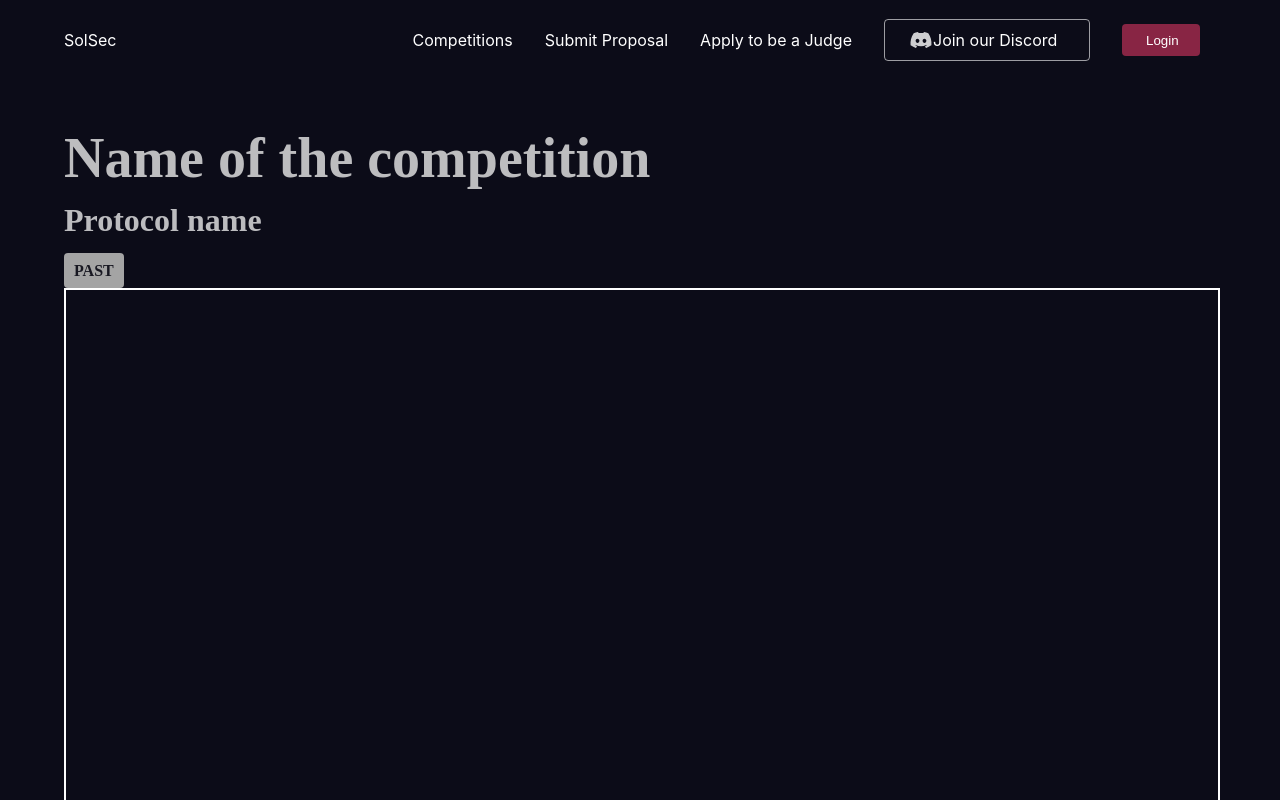
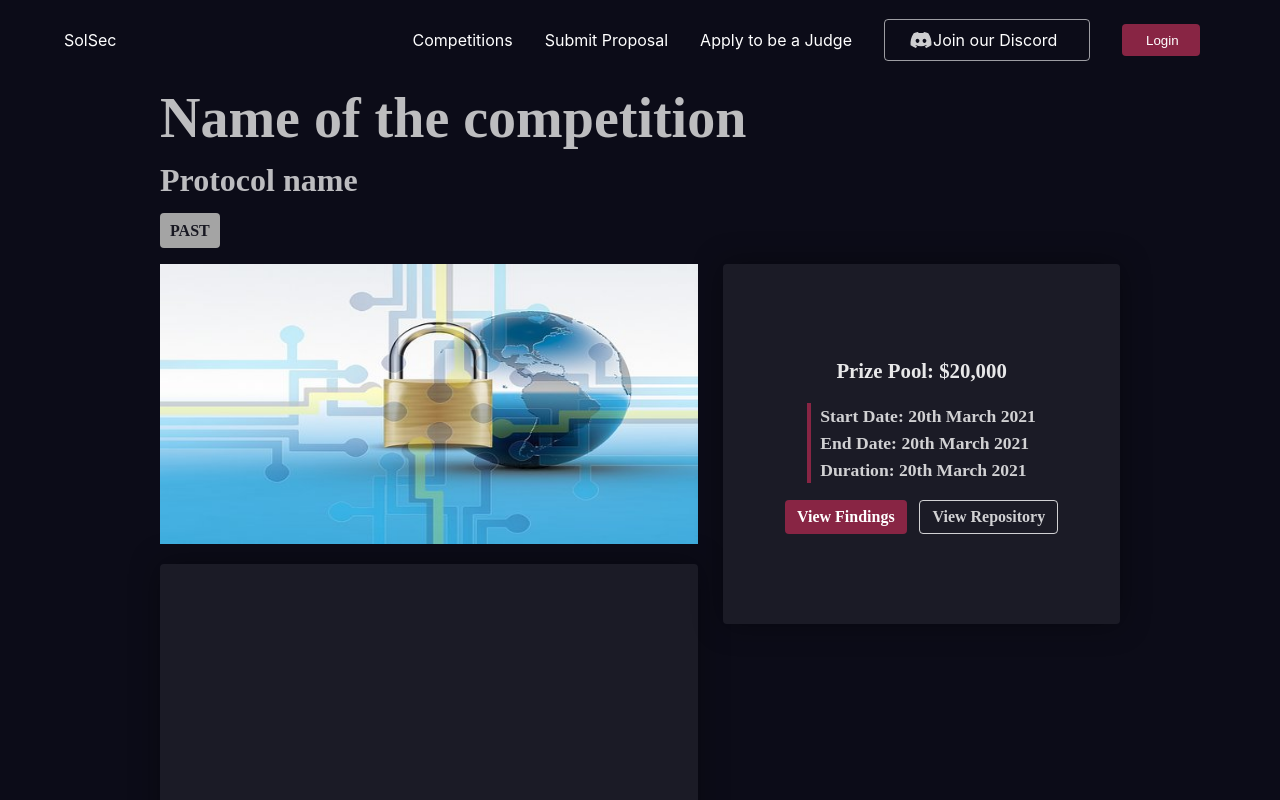
Before and after one commit to SolSec-Grizzlython/SolSec, a React (Create React App) app: page /compete in a window 1280 px wide. Shown: the top 800 px of the page. Built offline with nearby package versions, Linux system fonts and the light colour scheme.

Commit message:
compete Page Completed

```diff
--- a/src/App.js
+++ b/src/App.js
@@ -13,6 +13,7 @@ import Signup from "./Components/Forms/Signup";
 import Modal from "./Components/Modal/Modal";
 import Competitions from "./Components/Competitions/Competitions";
 import Compete from "./Components/Compete/Compete";
+
 function App() {
   return (
     <Routes>
--- a/src/Components/Compete/Compete.css
+++ b/src/Components/Compete/Compete.css
@@ -1,14 +1,14 @@
 .compete-container {
   background-color: #0c0c18;
   width: auto;
-  height: 100vh;
+  height: auto;
   display: flex;
   align-items: center;
   justify-content: center;
 }
 .compete-box {
-  width: 90vw;
-  height: 90vh;
+  width: 75vw;
+  height: auto;
 }
 .competition-name {
   font-family: "Nunito Sans";
@@ -45,12 +45,136 @@
   border-radius: 4px;
   margin-top: 1vh;
 }
-.competition-details{
-    border: 2px solid white;
-    width: 90vw;
-    height: 75vh;
+.competition-details {
+  width: 75vw;
+  height: auto;
+  display: flex;
+  /* justify-content: center;
+    align-items: center; */
+  flex-direction: row;
+  margin-top: 2vh;
+  position: relative;
+}
+.protocol-details {
+  /* display: flex;
+  flex-direction: column; */
+  height: auto;
+  width: 45vw;
+}
+.protocol-img {
+  width: 42vw;
+  height: 35vh;
+}
+.protocol-content {
+  background: #1b1b26;
+  box-shadow: 0px 0px 30px rgba(0, 0, 0, 0.4);
+  border-radius: 4px;
+  width: 42vw;
+  height: 65vh;
+  margin-top: 2vh;
+  margin-bottom: 5vh;
+  display: flex;
+  align-items: center;
+  justify-content: center;
+  font-family: "Nunito Sans";
+  font-style: normal;
+  font-weight: 600;
+  font-size: 36px;
+  line-height: 49px;
+  color: rgba(233, 233, 233, 0.8);
+}
+.price-details {
+  background: #1b1b26;
+  box-shadow: 0px 0px 30px rgba(0, 0, 0, 0.4);
+  border-radius: 4px;
+  height: 45vh;
+  width: 31vw;
+  position: absolute;
+  right: 0;
+  display: flex;
+  flex-direction: column;
+  justify-content: center;
+  align-items: center;
+}
+.pool-prize {
+  font-family: "Nunito Sans";
+  font-style: normal;
+  font-weight: 700;
+  font-size: 1.3rem;
+  line-height: 33px;
+  display: flex;
+  align-items: center;
+  color: rgba(255, 255, 255, 0.9);
+}
+.vertical-line {
+  border-left: 4px solid #882544;
+  height: 10vh;
+}
+.competition-dates {
+  display: flex;
+  flex-direction: row;
+  margin-top: 2vh;
+}
+.competition-duration {
+  font-family: "Nunito Sans";
+  font-style: normal;
+  font-weight: 600;
+  font-size: 1.1rem;
+  line-height: 27px;
+  display: flex;
+  align-items: center;
+  color: rgba(255, 255, 255, 0.8);
+  flex: none;
+  order: 0;
+  flex-grow: 0;
+  margin-left: 0.7vw;
+}
+.buttons{
     display: flex;
-    justify-content: center;
-    align-items: center;
     flex-direction: row;
+    margin-top: 2vh;
 }
+.findings {
+  display: flex;
+  align-items: center;
+  padding: 4px 12px;
+  gap: 10px;
+  background: #882544;
+  border-radius: 4px;
+
+  font-family: "Nunito Sans";
+  font-style: normal;
+  font-weight: 600;
+  font-size: 1rem;
+  line-height: 1.5em;
+  display: flex;
+  align-items: center;
+  color: #ffffff;
+  flex: none;
+  order: 0;
+  flex-grow: 0;
+  border: none;
+
+}
+.repository {
+  display: flex;
+  flex-direction: row;
+  align-items: center;
+  padding: 4px 12px;
+  border: 1px solid rgba(255, 255, 255, 0.8);
+  border-radius: 4px;
+
+  font-family: "Nunito Sans";
+  font-style: normal;
+  font-weight: 600;
+  font-size: 1rem;
+  line-height: 1.5em;
+  display: flex;
+  align-items: center;
+  color: rgba(255, 255, 255, 0.8);
+  flex: none;
+  order: 0;
+  flex-grow: 0;
+  background: none;
+  margin-left: 1vw;
+}
--- a/src/Components/Compete/Compete.jsx
+++ b/src/Components/Compete/Compete.jsx
@@ -1,7 +1,14 @@
 import Navbar from "../Navbar/Navbar";
 import "./Compete.css";
+import image from "./ssl-2890762__340.jpeg";
 
 export default function Compete() {
+    const Data = {
+       prize : "$20,000",
+       startdate : "20th March 2021",
+       enddate : "20th March 2021",
+       duration : "20th March 2021"
+    }
   return (
     <>
       <Navbar />
@@ -12,12 +19,20 @@ export default function Compete() {
           <div className="competition-status">PAST</div>
           <div className="competition-details">
             <div className="protocol-details">
-              <div className="protocol-images">
-                <img className="protocol-img" src="" alt="" />
-              </div>
-              <div className="protocol-content"></div>
+                <img className="protocol-img" src={image} alt="" />
+              <div className="protocol-content">Details</div>
             </div>
-            <div className="price-details"></div>
+            <div className="price-details">
+                <div className="pool-prize">Prize Pool: {Data.prize}</div>
+                <div className="competition-dates">
+                    <div className="vertical-line"></div>
+                    <div className="competition-duration"> Start Date: {Data.startdate} <br /> End Date: {Data.enddate} <br /> Duration: {Data.duration} </div>
+                </div>
+                <div className="buttons">
+                    <button className="findings">View Findings</button>
+                    <button className="repository">View Repository</button>
+                </div>
+            </div>
           </div>
         </div>
       </section>
--- a/src/Components/Forms/Login.js
+++ b/src/Components/Forms/Login.js
@@ -1,14 +1,15 @@
 import React, { useState } from "react";
 import style from "./Login.module.css";
-import InputBox from "../InputBox/InputBox"
+import InputBox from "../InputBox/InputBox";
 import Modal from "../Modal/Modal";
 import axios from "axios";
-import { Link } from "react-router-dom";
+import { Link, useNavigate } from "react-router-dom";
 
 const Login = () => {
   const [email, setEmail] = useState("");
   const [password, setPassword] = useState("");
 
+  const navigate = useNavigate();
   const handleSubmit = (e) => {
     e.preventDefault();
     axios
@@ -23,6 +24,8 @@ const Login = () => {
       .catch((err) => {
         console.log(err.response, ", status", err.response);
       });
+
+    navigate("/");
   };
 
   return (
--- a/src/Components/Forms/Signup.js
+++ b/src/Components/Forms/Signup.js
@@ -2,7 +2,7 @@ import React, { useState } from "react";
 import style from "./Login.module.css";
 import InputBox from "../InputBox/InputBox";
 import axios from "axios";
-import { Link } from "react-router-dom";
+import { Link, useNavigate } from "react-router-dom";
 
 const Register = () => {
   const [email, setEmail] = useState("");
@@ -10,6 +10,7 @@ const Register = () => {
   const [name, setName] = useState("");
   const [walletAddress, setWalletAddress] = useState("");
   const [role, setRole] = useState("protocol");
+  const navigate = useNavigate();
 
   const handleSubmit = (e) => {
     console.log("called1");
@@ -28,6 +29,7 @@ const Register = () => {
       .catch((err) => {
         console.log(err.response.data.message, ", status", err.response.status);
       });
+      navigate("/");
   };
 
   return (
--- a/src/Components/LandingPage/Competitions/LandingCompetitions.jsx
+++ b/src/Components/LandingPage/Competitions/LandingCompetitions.jsx
@@ -5,7 +5,7 @@ import { BsArrowRight } from "react-icons/bs";
 export default function LandingCompetitions(){
     return(
         <>
-        <section className="landing-competitions-container">
+        <section className="landing-competitions-container" id="landing-competition">
          <div className="landing-competitions-box">
             <div className="landing-competitions-head">
                 <h1 className="landing-competitions-heading">Start Competing</h1>
--- a/src/Components/LandingPage/Judge/LandingJudge.jsx
+++ b/src/Components/LandingPage/Judge/LandingJudge.jsx
@@ -4,7 +4,7 @@ import img from "./Images/Rectangle 2.png";
 export default function LandingJudge() {
     return (
         <>
-         <section className="landing-judge-container">
+         <section className="landing-judge-container" id="landing-judge">
             <div className="landing-judge-box">
                 <div className="landing-judge-image">
                     <img src={img} alt="" className="landing-judge-img" />
--- a/src/Components/LandingPage/Proposal/LandingProposal.jsx
+++ b/src/Components/LandingPage/Proposal/LandingProposal.jsx
@@ -4,7 +4,7 @@ import img from "./Images/Rectangle 1.png";
 export default function LandingProposal() {
   return (
     <>
-      <section className="landing-proposal-container">
+      <section className="landing-proposal-container" id="landing-proposal">
         <div className="landing-proposal-box">
           <div className="landing-proposal-image">
             <img className="landing-proposal-img" src={img} alt="" />
--- a/src/Components/Navbar/Navbar.module.css
+++ b/src/Components/Navbar/Navbar.module.css
@@ -55,3 +55,15 @@
   text-decoration: none;
   color: white;
 }
+
+.title{
+  text-decoration: none;
+  color: white;
+}
+
+.hamburger-menu-item{
+  border: 1px solid var(--orange);
+  border-top: 0;
+  background-color: white;
+  padding: 10px 40px 10px 10px;
+}
```
Also changed, not shown: src/Components/Navbar/Navbar.js (+20 -7 lines), src/Components/Compete/ssl-2890762__340.jpeg (added), 1 other file (tests, documents, lock files or other folders).
